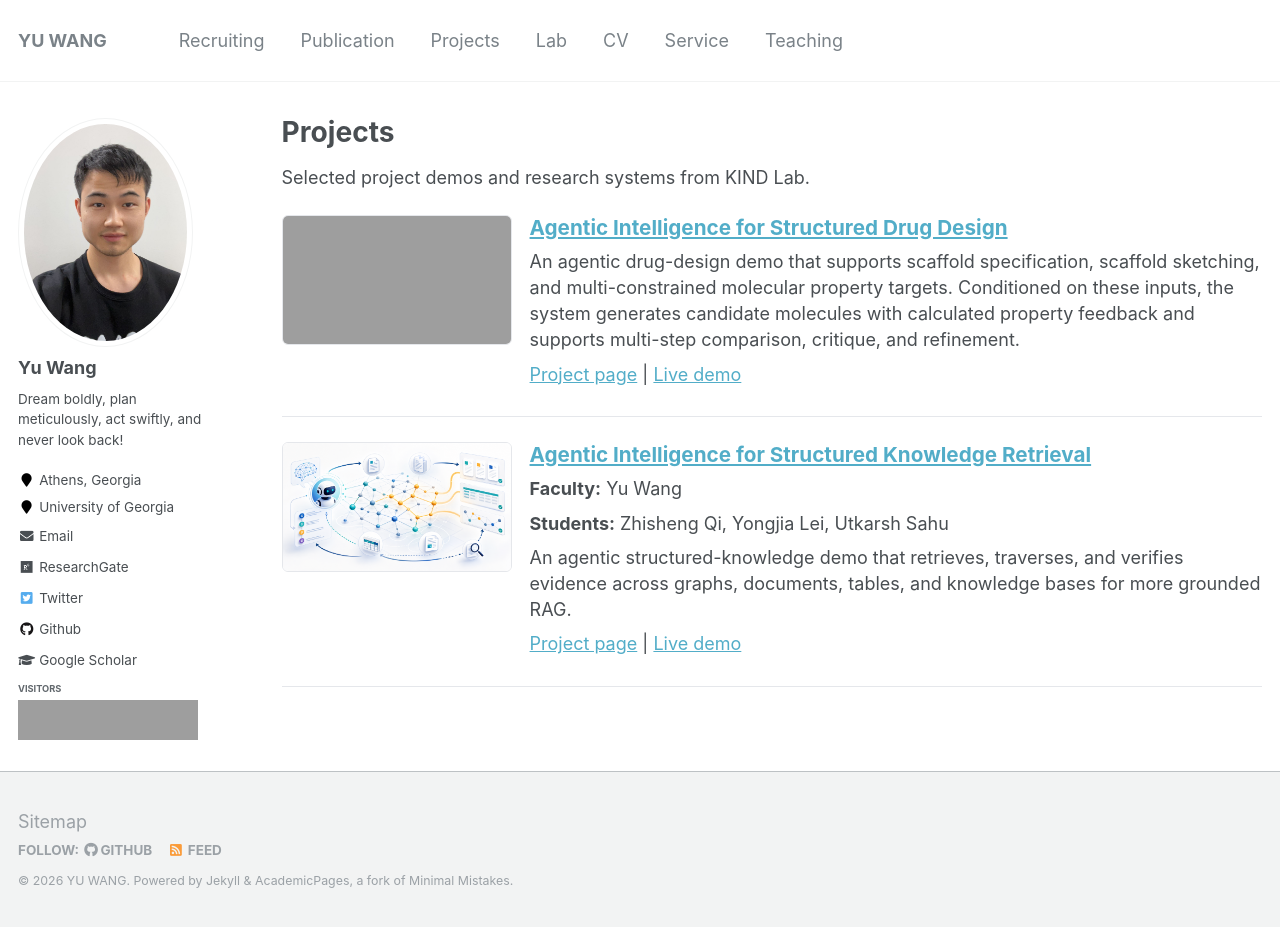
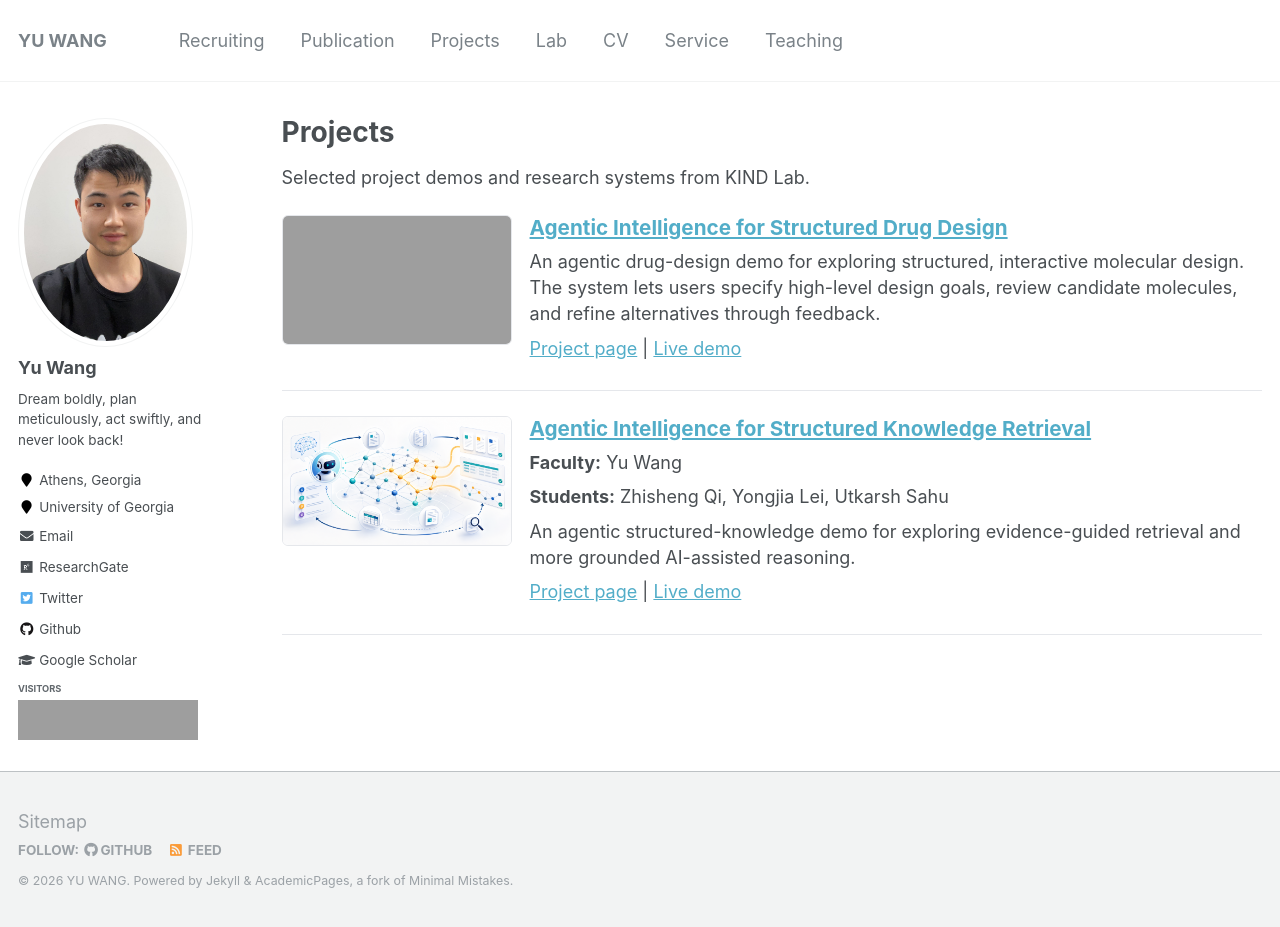
Before and after one commit to yuwang0103/yuwang0103.github.io, a Jekyll site: the page built from _pages/projects.md, in a window 1280 px wide and 927 px high. Built offline with Jekyll 4.4.1, drawn with Linux system fonts in a browser that asks for light colours; grey boxes are pictures that could not be loaded.

Commit message:
Simplify personal project demo summaries

```diff
--- a/_pages/projects.md
+++ b/_pages/projects.md
@@ -71,7 +71,7 @@ author_profile: true
       <h2>
         <a href="https://kindlab-fly.github.io/projects/agentic-structured-drug-design/" target="_blank" rel="noopener noreferrer">Agentic Intelligence for Structured Drug Design</a>
       </h2>
-      <p>An agentic drug-design demo that supports scaffold specification, scaffold sketching, and multi-constrained molecular property targets. Conditioned on these inputs, the system generates candidate molecules with calculated property feedback and supports multi-step comparison, critique, and refinement.</p>
+      <p>An agentic drug-design demo for exploring structured, interactive molecular design. The system lets users specify high-level design goals, review candidate molecules, and refine alternatives through feedback.</p>
       <p class="project-links">
         <a href="https://kindlab-fly.github.io/projects/agentic-structured-drug-design/" target="_blank" rel="noopener noreferrer">Project page</a> |
         <a href="https://drug-design.graphagentintelligence.com/" target="_blank" rel="noopener noreferrer">Live demo</a>
@@ -89,7 +89,7 @@ author_profile: true
       </h2>
       <p><strong>Faculty:</strong> Yu Wang</p>
       <p><strong>Students:</strong> Zhisheng Qi, Yongjia Lei, Utkarsh Sahu</p>
-      <p>An agentic structured-knowledge demo that retrieves, traverses, and verifies evidence across graphs, documents, tables, and knowledge bases for more grounded RAG.</p>
+      <p>An agentic structured-knowledge demo for exploring evidence-guided retrieval and more grounded AI-assisted reasoning.</p>
       <p class="project-links">
         <a href="https://kindlab-fly.github.io/projects/nsf-III-GraphRAG/" target="_blank" rel="noopener noreferrer">Project page</a> |
         <a href="https://graph-agent.graphagentintelligence.com/" target="_blank" rel="noopener noreferrer">Live demo</a>
```
